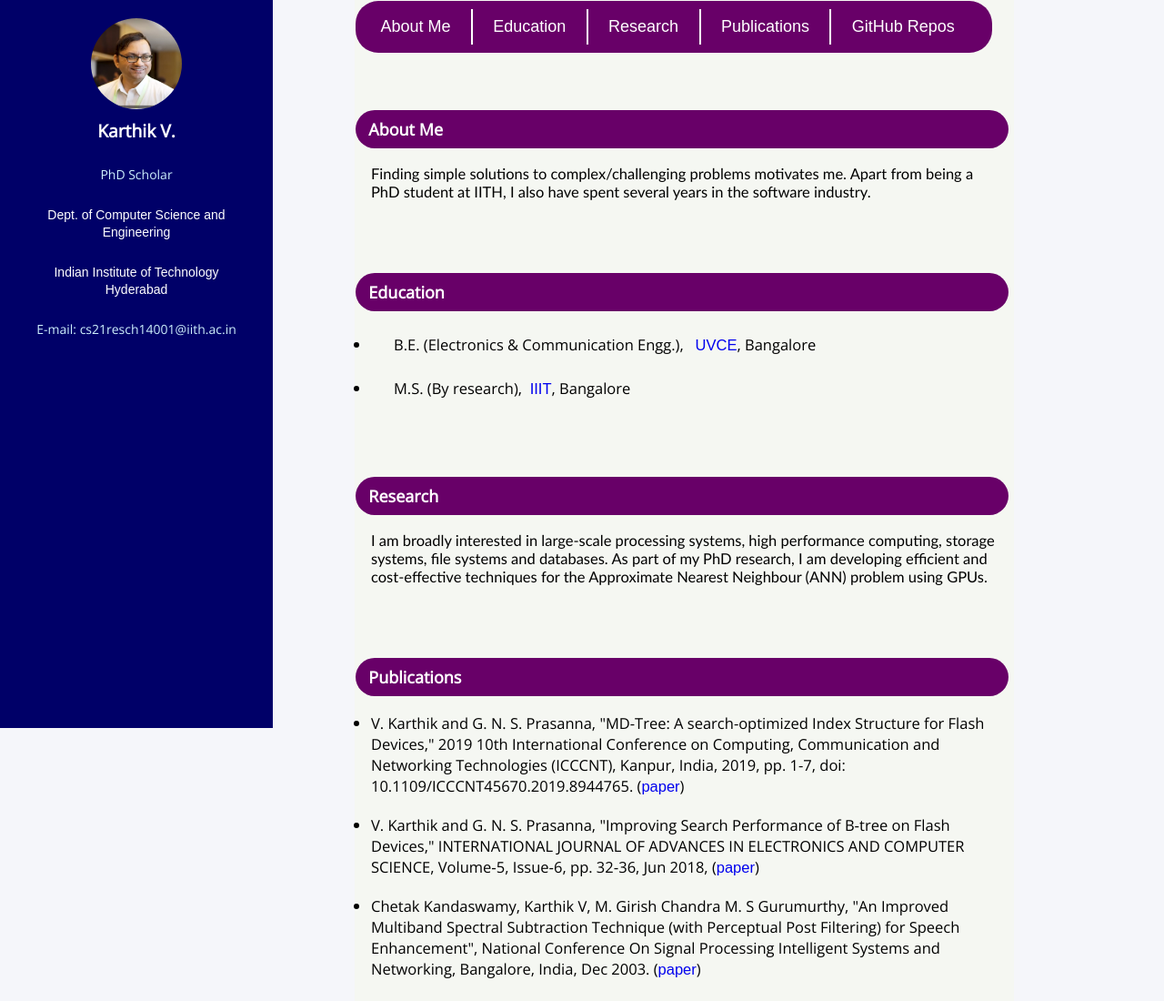
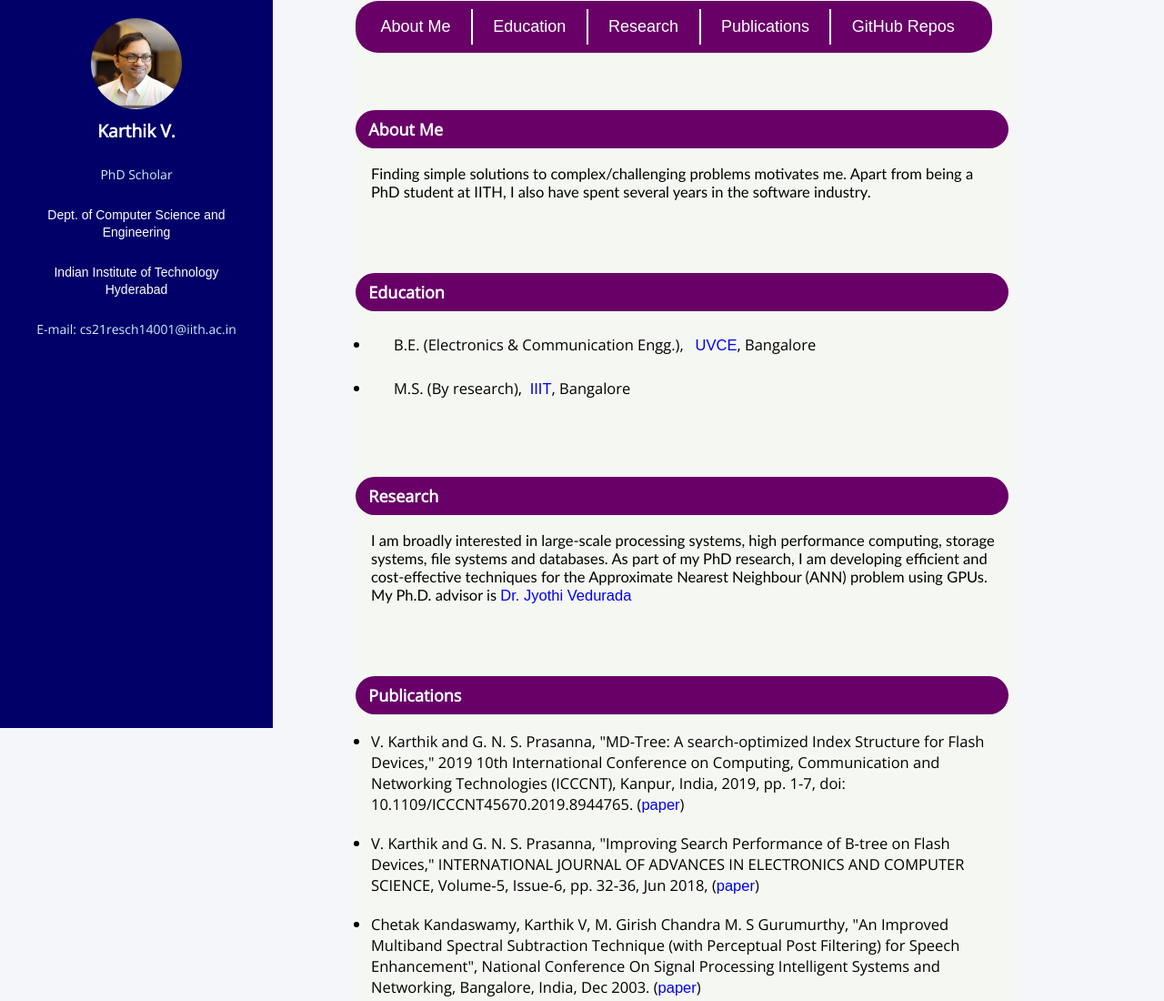
Before and after one commit to karthik86248/karthik86248.github.io, a plain HTML site: page index.html in a window 1280 px wide. Shown: the top 1100 px of the page at 91% size. Drawn offline with nearby package versions, Linux system fonts and the light colour scheme.

Commit message:
Update index.html

```diff
--- a/index.html
+++ b/index.html
@@ -176,7 +176,8 @@ Finding simple solutions to complex/challenging problems motivates me. Apart fro
 <div id="block">
  <ul class="divide"><b>&nbsp Research</b></ul>
  <ul class="font-style">
-I am broadly interested in large-scale processing systems, high performance computing, storage systems, file systems and databases. As part of my PhD research, I am developing efficient and cost-effective techniques for the Approximate Nearest Neighbour (ANN) problem using GPUs.
+I am broadly interested in large-scale processing systems, high performance computing, storage systems, file systems and databases. As part of my PhD research, I am developing efficient and cost-effective techniques for the Approximate Nearest Neighbour (ANN) problem using GPUs. My Ph.D. advisor is   <a href="https://jyothivedurada.github.io/" target="_blank">Dr. Jyothi Vedurada</a>
+
 </ul>
 
 
```
